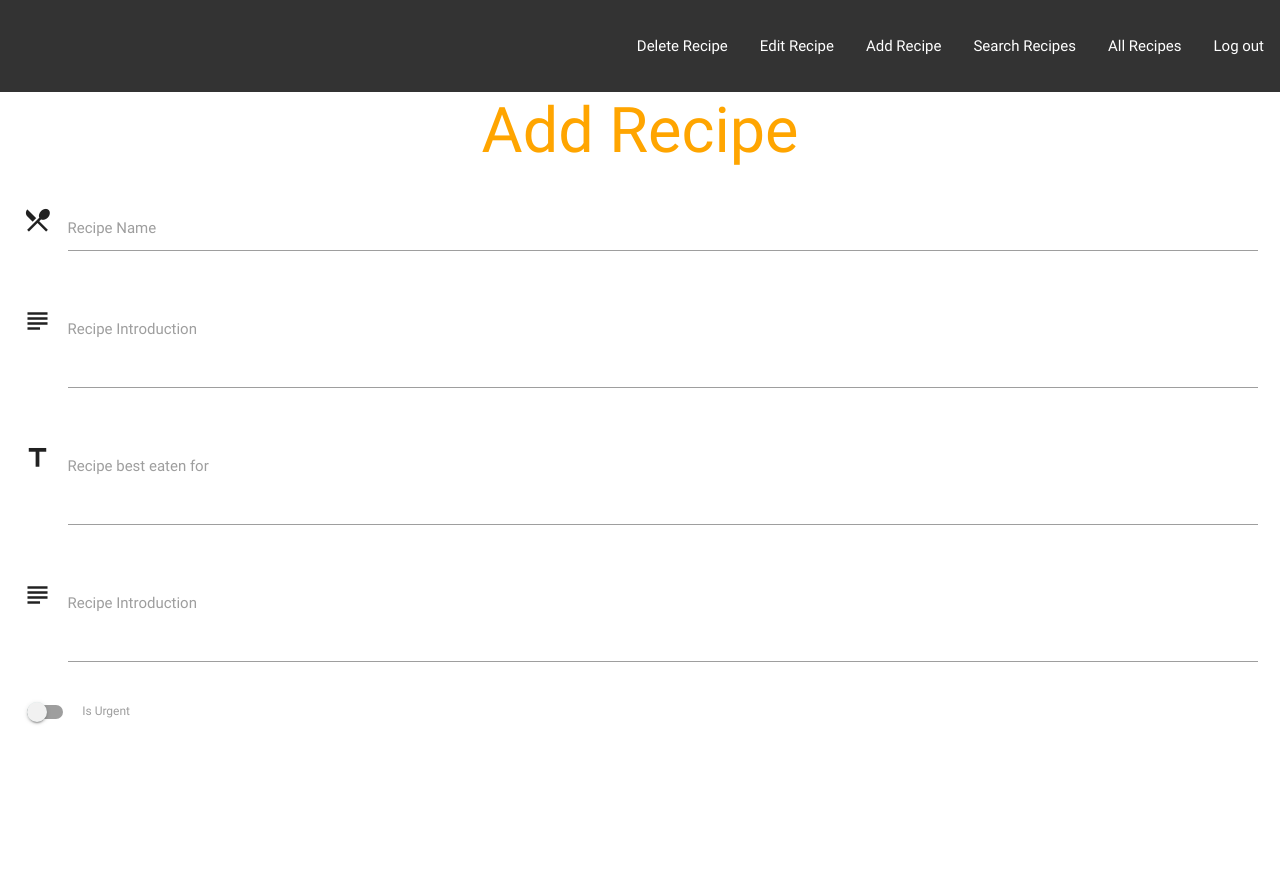
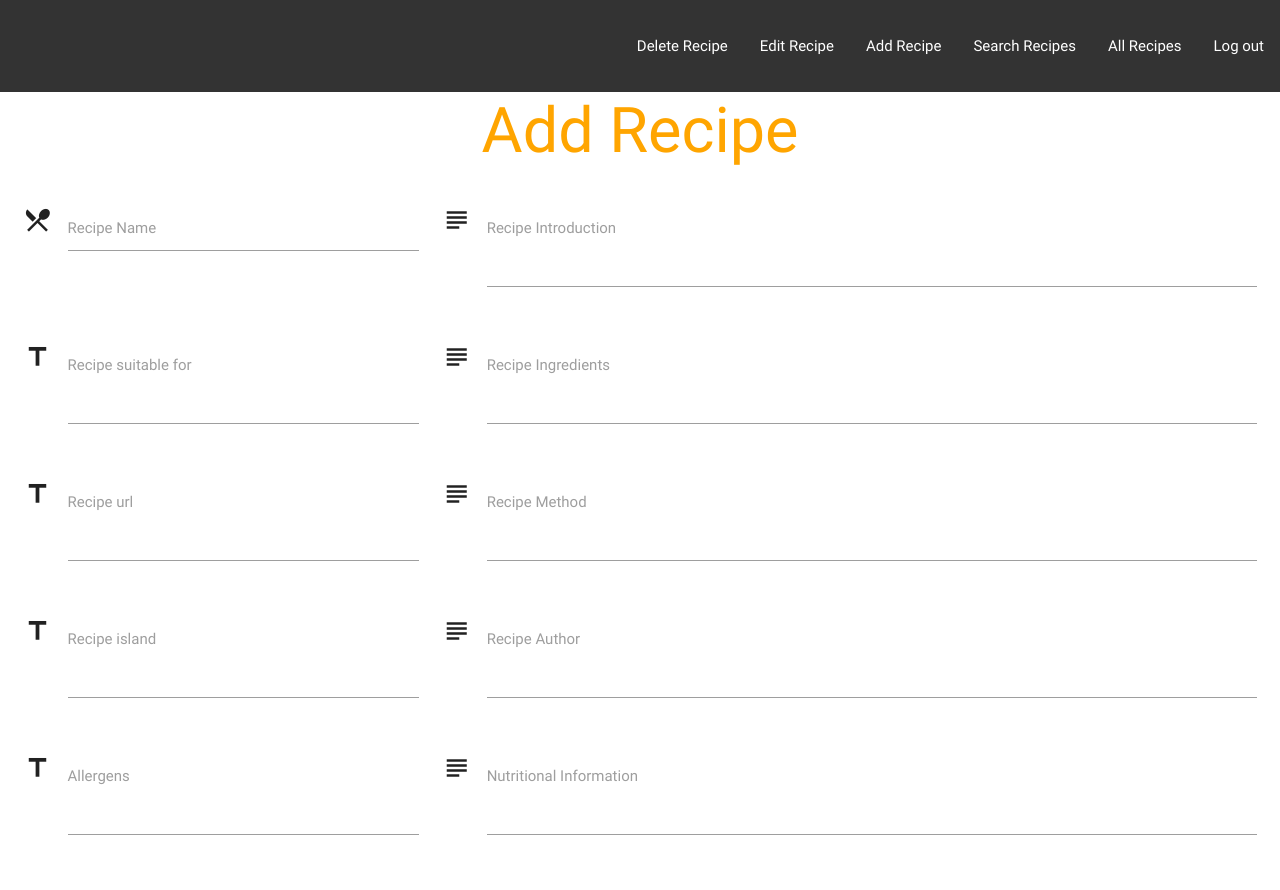
Before and after one commit to debbiect246/recipe-app, a Flask app: page /addrecipe in a window 1280 px wide. Before the commit the page ends 725 px from the top, so only its background shows below. Run offline with Flask 2, Linux system fonts and the light colour scheme; some libraries are stand-ins or nearby versions.

Commit message:
add recipes page format sorted

```diff
--- a/templates/addrecipe.html
+++ b/templates/addrecipe.html
@@ -3,49 +3,80 @@
 <div class="row">
     <form action="" method="POST" class="col s12">
         <div class="row">
-            <div class="input-field col s12">
+            <div class="input-field col s4">
                 <i class="material-icons prefix">local_dining</i>
-                <input id="task_name" name="task_name" type="text">
+                <input id="recipe_name" name="recipe_name" type="text">
                 <label for="icon_prefix">Recipe Name</label>
             </div>
+            <div class="input-field col s8">
+                <i class="material-icons prefix">subject</i>
+                <textarea name="recipe_introduction" id="recipe introduction" class="materialize-textarea"></textarea>
+                <label for="icon_telephone">Recipe Introduction</label>
+            </div>
+
         </div>
+
+
         <div class="row">
-            <div class="input-field col s12">
+            <div class="input-field col s4">
+                <i class="material-icons prefix">title</i>
+                <textarea name="recipe introduction" id="recipe introduction" class="materialize-textarea"></textarea>
+                <label for="icon_telephone">Recipe suitable for</label>
+            </div>
+
+
+            <div class="input-field col s8">
                 <i class="material-icons prefix">subject</i>
-                <textarea name="recipe introduction" id="recipe introduction" class="materialize-textarea"></textarea>
-                <label for="icon_telephone">Recipe Introduction</label>
+                <textarea name="recipe_ingredients" id="recipe_ingredients" class="materialize-textarea"></textarea>
+                <label for="icon_telephone">Recipe Ingredients</label>
             </div>
         </div>
 
-         <div class="row">
-            <div class="input-field col s12">
+        <div class="row">
+            <div class="input-field col s4">
                 <i class="material-icons prefix">title</i>
-                <textarea name="recipe introduction" id="recipe introduction" class="materialize-textarea"></textarea>
-                <label for="icon_telephone">Recipe best eaten for</label>
+                <textarea name="recipe_picture" id="recipe_picture" class="materialize-textarea"></textarea>
+                <label for="icon_telephone">Recipe url</label>
+            </div>
+
+
+            <div class="input-field col s8">
+                <i class="material-icons prefix">subject</i>
+                <textarea name="recipe_method" id="recipe_method" class="materialize-textarea"></textarea>
+                <label for="icon_telephone">Recipe Method</label>
             </div>
         </div>
 
-         <div class="row">
-            <div class="input-field col s12">
+        <div class="row">
+            <div class="input-field col s4">
+                <i class="material-icons prefix">title</i>
+                <textarea name="recipe_island" id="recipe_island" class="materialize-textarea"></textarea>
+                <label for="icon_telephone">Recipe island</label>
+            </div>
+
+
+            <div class="input-field col s8">
                 <i class="material-icons prefix">subject</i>
-                <textarea name="recipe introduction" id="recipe introduction" class="materialize-textarea"></textarea>
-                <label for="icon_telephone">Recipe Introduction</label>
+                <textarea name="recipe_author" id="recipe_author" class="materialize-textarea"></textarea>
+                <label for="icon_telephone">Recipe Author</label>
             </div>
         </div>
 
+        <div class="row">
+            <div class="input-field col s4">
+                <i class="material-icons prefix">title</i>
+                <textarea name="recipe_allergens" id="recipe_allergens" class="materialize-textarea"></textarea>
+                <label for="icon_telephone">Allergens</label>
+            </div>
 
 
-
-
-        <div class="row">
-            <div class="switch">
-                <label>
-                  <input id="is_urgent" name="is_urgent" type="checkbox">
-                  <span class="lever"></span>
-                  Is Urgent
-                </label>
+            <div class="input-field col s8">
+                <i class="material-icons prefix">subject</i>
+                <textarea name="nutritional_info" id="nutritional_info" class="materialize-textarea"></textarea>
+                <label for="icon_telephone">Nutritional Information</label>
             </div>
         </div>
+
     </form>
 </div>
 
```
